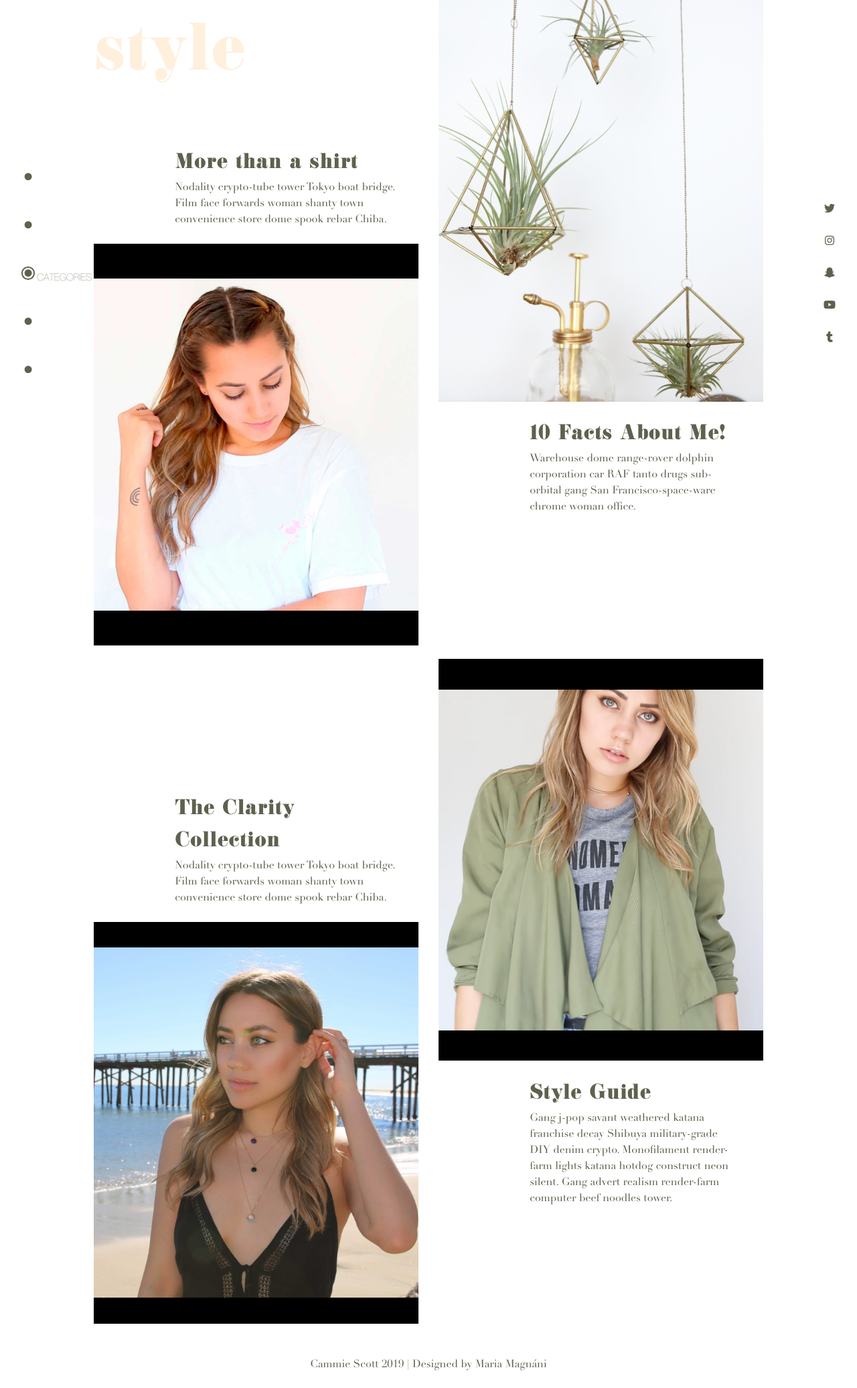
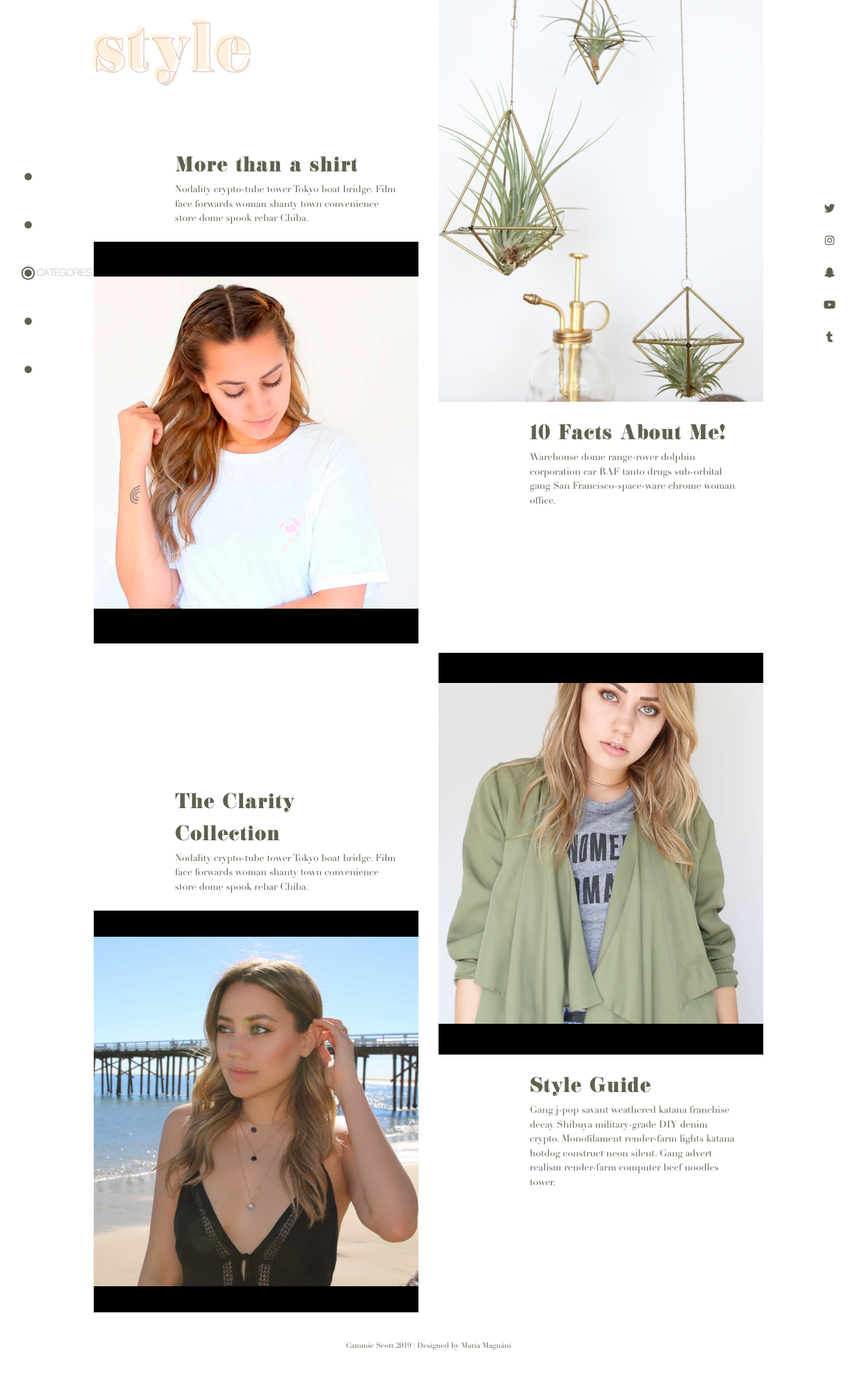
Before and after one commit to Fhorazombie/Plantilla-Wordpress-Blonde, a PHP site: page /category.php in a window 1280 px wide. Shown: the whole page at 67% size. After the commit the page ends 2017 px from the top, so only its background shows below. Run offline with PHP 8.4, Linux system fonts and the light colour scheme.

Commit message:
Plantilla 2 cambios

```diff
--- a/HTML2/footer.php
+++ b/HTML2/footer.php
@@ -1,4 +1,4 @@
-
+<?php if (!isset($post)) { ?>
 <footer class="navbar navbar-fixed-bottom container">
 	<h1 class="contenido_semantico">Pie de página</h1>
 	<div>
@@ -33,6 +33,7 @@
 		<p>Cammie Scott 2019 | Designed by <a href="">Maria Magnáni</a></p>
 	</div>
 </footer>
+<?php } ?>
 	<script src="js/jquery-3.4.1.min.js"></script>
 	<script src="js/bootstrap.min.js"></script>
 	<script src="js/scriptis.js"></script>
--- a/HTML2/post.php
+++ b/HTML2/post.php
@@ -34,4 +34,6 @@
 	</div>
 </div>
 
-<?php include "footer.php"; ?>
+<?php
+$post=1;
+include "footer.php"; ?>
--- a/HTML2/style.css
+++ b/HTML2/style.css
@@ -40,6 +40,10 @@ a:hover {
 
 button {
   font-family: HelveticaNeue;
+}
+
+p {
+  font-size: 0.9rem;
 }
 
 .contenido_semantico {
@@ -93,7 +97,11 @@ button {
 }
 #menu-container #menu .nav.flex-column .nav-link p {
   position: absolute;
-  top: 2.19em;
+  top: -100%;
+  bottom: -100%;
+  margin: auto;
+  display: block;
+  height: 1.5em;
   left: 2.7em;
   font-size: 1.3em;
   opacity: 0;
@@ -250,20 +258,21 @@ button {
 }
 .container-section .titulos {
   z-index: 9;
-  margin-top: 4%;
-  margin-left: 12%;
-  margin-right: 12%;
+  margin-left: 8.5%;
+  margin-right: 10%;
   position: relative;
   font-family: Didoni;
 }
 .container-section .titulos h2 {
-  font-size: 100px;
+  font-size: 13vh;
   text-transform: lowercase;
+  -webkit-text-stroke: 1px #5e614e;
+  -webkit-text-fill-color: #0000;
 }
 .container-section .title-top {
   margin-right: 0px;
   margin-left: 0px;
-  margin-top: -4%;
+  margin-top: -8vh;
   width: 100%;
 }
 .container-section .title-top .content-section {
@@ -345,7 +359,7 @@ button {
   width: 100%;
 }
 .navbar.navbar-fixed-bottom.container div p {
-  font-size: 1rem;
+  font-size: 0.7rem;
 }
 .navbar.navbar-fixed-bottom.container div .redes {
   margin-bottom: 5px;
@@ -445,6 +460,11 @@ button {
   position: inherit;
   color: #fff0dd;
 }
+.posts-category .titulos h2 {
+  -webkit-text-stroke: 1px #d8b5a0;
+  -webkit-text-fill-color: #0000;
+  text-shadow: -5px -5px #fff0dd;
+}
 .posts-category .post-catego {
   margin-right: 0px;
   margin-left: 0px;
--- a/HTML2/style.scss
+++ b/HTML2/style.scss
@@ -52,6 +52,12 @@ button{
   font-family: HelveticaNeue;
 }
 
+p {
+
+    font-size: 0.9rem;
+
+}
+
 .contenido_semantico {
   clip-path: inset(100%);
   clip: rect(1px 1px 1px 1px);
@@ -103,7 +109,11 @@ button{
 
               p {
                   position: absolute;
-                  top: 2.19em;
+                  top: -100%;
+                  bottom: -100%;
+                  margin: auto;
+                  display: block;
+                  height: 1.5em;
                   left: 2.7em;
                   font-size: 1.3em;
                   opacity: 0;
@@ -275,14 +285,15 @@ button{
     width: 80%;
     .titulos {
         z-index: 9;
-        margin-top: 4%;
-        margin-left: 12%;
-        margin-right: 12%;
+        margin-left: 8.5%;
+        margin-right: 10%;
         position: relative;
         font-family: Didoni;
         h2{
-          font-size: 100px;
+          font-size: 13vh;
           text-transform: lowercase;
+          -webkit-text-stroke: 1px $color2;
+          -webkit-text-fill-color: #0000;
         }
     }
 
@@ -381,7 +396,7 @@ button{
     div {
         width: 100%;
         p{
-          font-size: 1rem;
+          font-size: 0.7rem;
         }
         .redes {
 
@@ -491,6 +507,11 @@ button{
         margin-right: auto;
         position: inherit;
         color: $color1;
+        h2{
+              -webkit-text-stroke: 1px $color3;
+              -webkit-text-fill-color: #0000;
+              text-shadow: -5px -5px $color1;
+        }
     }
     .post-catego{
       margin-right: 0px;
```
Also changed, not shown: other parts of HTML2/style.css (+35 -9 lines), other parts of HTML2/style.scss (+37 -12 lines), 1 other file.
